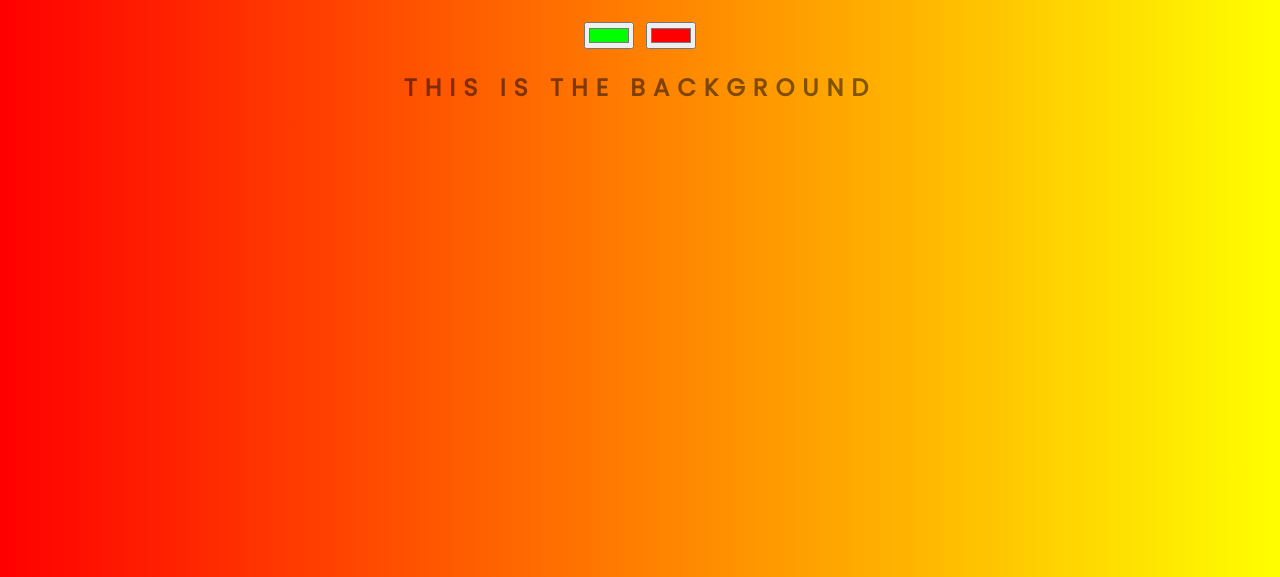
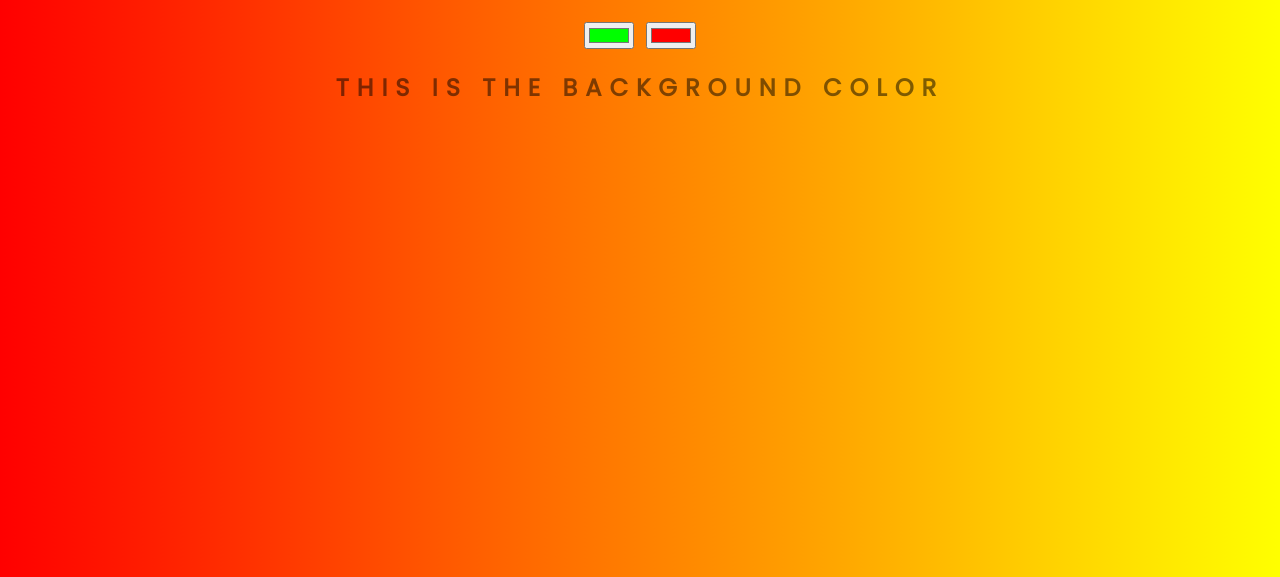
Before and after one commit to christophcar/background-generator, a plain HTML site: page index.html in a window 1280 px wide. Shown: the part 223-800 px from the top of the page. Drawn offline with Linux system fonts and the light colour scheme.

Commit message:
changed h2

```diff
--- a/index.html
+++ b/index.html
@@ -9,7 +9,7 @@
 	<h1>The Background Generator</h1>
 	<input class="color1" type="color" name="color1" value="#00ff00">
 	<input class="color2" type="color" name="color2" value="#ff0000">
-	<h2>This is the background</h2>
+	<h2>This is the background color</h2>
 	<h3></h3>
 	<script type="text/javascript" src="script.js"></script>
 </body>
```
